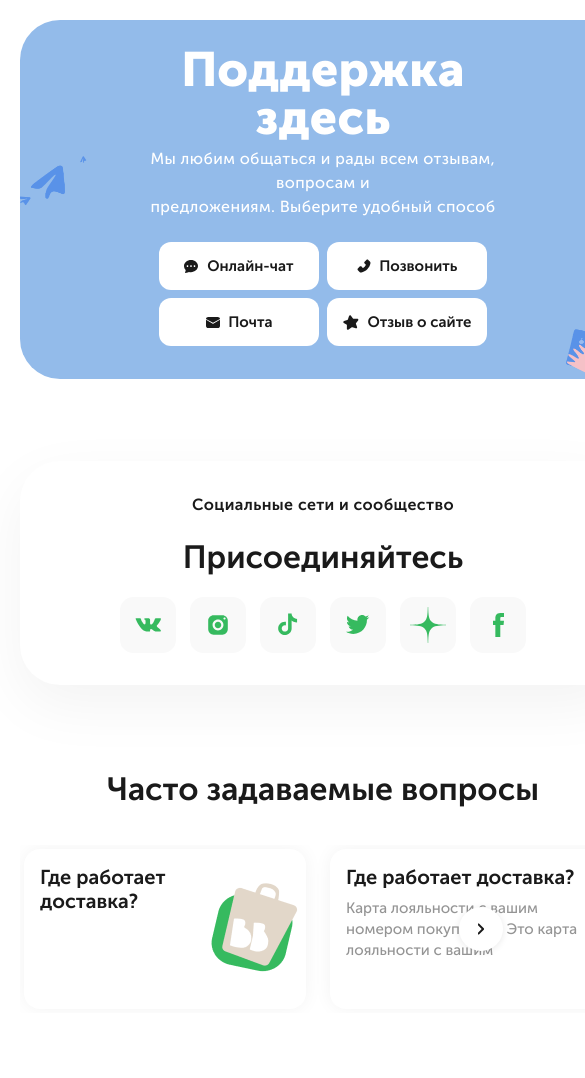
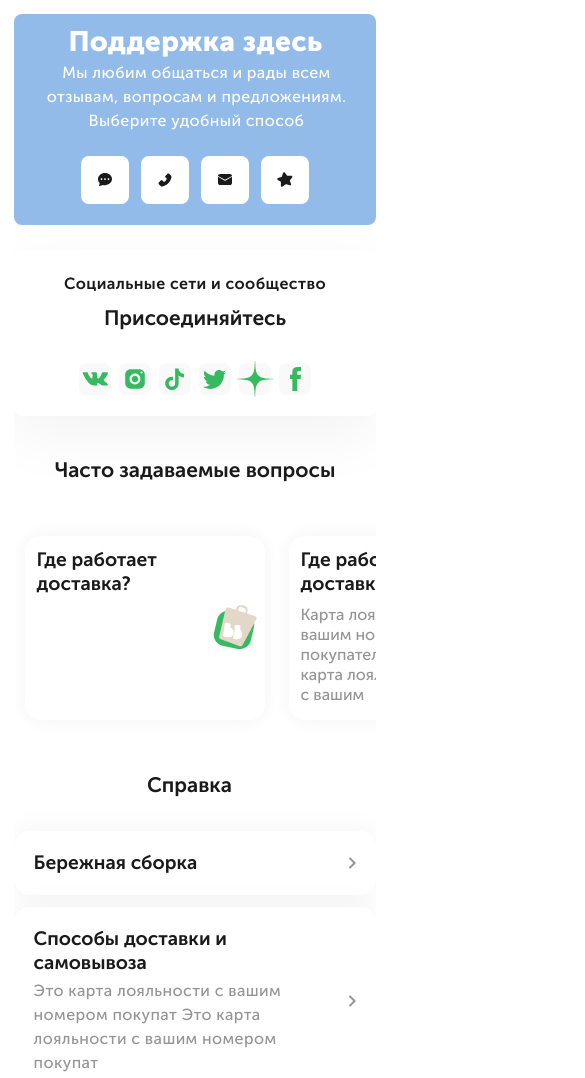
Before and after one commit to TasmanianCat/A-test-task-2, a plain HTML site: page index.html in a window 390 px wide. Shown: the top 1078 px of the page, 585 px wide, since content can reach past the window. Drawn offline with Linux system fonts and the light colour scheme.

Commit message:
Mobile version is ready

```diff
--- a/css/style.css
+++ b/css/style.css
@@ -88,6 +88,7 @@
   line-height: 72px;
   color: #ffffff;
   margin-bottom: 0.3rem;
+  margin-left: 1px;
 }
 
 .hero-subtitle {
@@ -95,6 +96,8 @@
   font-size: 17px;
   line-height: 23.8px;
   color: #ffffff;
+  max-width: 50ch;
+  margin-left: 3px;
 }
 
 .header-cta-buttons-wrapper {
@@ -190,7 +193,7 @@
 }
 
 .referral-materials-title {
-  margin-left: -0.5rem;
+  margin-left: -0.7rem;
 }
 
 .social-icons-wrapper {
@@ -379,6 +382,7 @@
 }
 
 .referral-materials-item-text {
+  width: 95%;
 }
 
 /*! Take it out to the Typography */
@@ -394,6 +398,8 @@
 .referral-materials-item-icon {
   display: flex;
   align-items: center;
+  justify-content: flex-end;
+  width: 5%;
 }
 /* Main end */
 
@@ -408,7 +414,6 @@
   }
   .body-sections-wrapper {
     padding: 0 0.5rem;
-    /* border: 1px solid red; */
   }
   .main-faq-container {
     margin: 5rem 0 2.5rem 0;
@@ -564,6 +569,9 @@
     line-height: 1.5;
     letter-spacing: 0.025rem;
   }
+  .hero-subtitle {
+    max-width: 100%;
+  }
   .referral-materials-paragraph {
     max-width: 70ch;
   }
@@ -581,18 +589,22 @@
   .main-socials-container {
     flex-direction: column;
     justify-content: center;
-    /* gap: 1rem; */
+    gap: 1rem;
     padding: 2rem;
   }
   /* Carousel */
   .faq-container-carousel {
-    max-width: 37.875rem;
+    max-width: 38rem;
+    padding: 0.6175rem;
   }
   .carousel-buttons-wrapper {
-    max-width: 46.5rem;
+    max-width: 46rem;
+  }
+  .carousel-btn-left {
+    margin-left: 0.65rem;
   }
   .carousel-btn-right {
-    margin-right: 0.725rem;
+    margin-right: 0.65rem;
   }
 }
 
@@ -604,27 +616,366 @@
   /* Typography */
   .hero-title {
     font-size: 3rem;
-    /* line-height: 1;
-    letter-spacing: 0.025rem; */
   }
   .socials-title,
   .faq-title,
   .referral-materials-title {
     font-size: 2rem;
   }
-  .hero-subtitle,
-  .socials-subtitle,
+}
+
+/* Screen width: 750px*/
+@media (max-width: 46.875em) {
+  .body-sections-wrapper {
+    overflow: hidden;
+  }
+  /* Typography */
+  .hero-title {
+    font-size: 2.65rem;
+  }
+  .faq-container-carousel {
+    max-width: 43rem;
+    padding: 0.2rem;
+    margin-right: 0;
+    margin-left: -0.2rem;
+    overflow: visible;
+  }
+  .carousel-buttons-wrapper,
+  .carousel-btn-left,
+  .carousel-btn-right {
+    display: none;
+  }
+}
+
+/* Screen width: 720px*/
+@media (max-width: 45em) {
+  .faq-container-carousel {
+    max-width: 40.5rem;
+  }
+}
+
+/* Screen width: 680px*/
+@media (max-width: 42.5em) {
+  .body-sections-wrapper {
+    overflow: hidden;
+  }
+  .faq-container-carousel {
+    max-width: 38.5rem;
+  }
+  .carousel-item {
+    width: 100%;
+    max-width: 16.5rem;
+  }
+  .referral-materials-item {
+    gap: 1rem;
+  }
   .referral-materials-paragraph {
-    /* font-size: 1rem;
+    max-width: 100%;
+  }
+}
+
+/* Screen width: 650px*/
+@media (max-width: 40.625em) {
+  .faq-container-carousel {
+    max-width: 36.5rem;
+  }
+}
+
+/* Screen width: 620px*/
+@media (max-width: 38.75em) {
+  .faq-container-carousel {
+    max-width: 34.5rem;
+  }
+  .carousel-item {
+    max-width: 16rem;
+  }
+}
+
+/* Width: 600px */
+@media (max-width: 37.5em) {
+  .body-container {
+    padding: 1rem;
+  }
+  .body-sections-wrapper {
+    gap: 0.5rem;
+  }
+  .header {
+    border-radius: 8px;
+  }
+  .header-image {
+    display: none;
+  }
+  .header-hero {
+    padding: 1.5rem;
+  }
+  .header-cta-buttons-wrapper {
+    flex-direction: row;
+    justify-content: center;
+    gap: 0.75rem;
+  }
+  .header-cta-buttons-1 {
+    justify-content: flex-end;
+    gap: 0.75rem;
+  }
+  .header-cta-buttons-2 {
+    justify-content: flex-start;
+    gap: 0.75rem;
+  }
+  .cta-button {
+    max-width: 3rem;
+    border-radius: 8px;
+  }
+  .cta-btn-text {
+    display: none;
+  }
+  .main-socials-container {
+    padding: 1.5rem;
+    border-radius: 8px;
+  }
+  .container-item-text {
+    padding-bottom: 1rem;
+  }
+  .container-item-text:first-child {
+    padding-bottom: 0.5rem;
+  }
+  /* Socials */
+  .social-icon {
+    max-width: 2.75rem;
+    max-height: 2.75rem;
+    border-radius: 8px;
+  }
+  .social-icons-wrapper {
+    gap: 0.75rem;
+  }
+  .main-faq-container {
+    margin: 2.5rem 0 0 0;
+  }
+  /*Typography */
+  .hero-title {
+    font-size: 2.5rem;
+  }
+  .socials-title,
+  .faq-title,
+  .referral-materials-title {
+    font-size: 1.75rem;
     line-height: 1.5;
-    letter-spacing: 0.025rem; */
+  }
+  .socials-title,
+  .faq-title {
+    text-align: center;
+  }
+  .faq-subtitle {
+    font-size: 1.2rem;
+    max-width: 100%;
+  }
+  .faq-paragraph {
+    font-size: 1rem;
+    line-height: 1.25;
+  }
+  .referral-materials-subtitle {
+    font-size: 1.2rem;
+  }
+  /*! Carousel */
+  .faq-container-carousel {
+    max-width: 32.5rem;
+  }
+  .carousel-item {
+    width: 100%;
+    min-height: 11.5rem;
+    min-width: 15rem;
+    gap: 0.5rem;
+  }
+  .carousel-item-text {
+    min-width: 70%;
+    max-width: 10rem;
+    padding: 0.75rem 0 0.75rem 0.75rem;
+  }
+  .carousel-item-image {
+    display: flex;
+    align-items: center;
+    justify-content: center;
+    min-width: 30%;
+    padding: 0;
+    margin: 0;
+  }
+  .carousel-item-image img {
+    width: 100%;
+    max-width: 3.5rem;
+    padding-right: 0.25rem;
+  }
+  .referral-materials-item {
+    padding: 1.25rem;
+  }
+}
+
+/* Width: 560px */
+@media (max-width: 35em) {
+  .faq-container-carousel {
+    max-width: 31rem;
+  }
+}
+
+/* Width: 530px */
+@media (max-width: 33.125em) {
+  /*Typography */
+  .hero-title {
+    font-size: 2.25rem;
+  }
+  .faq-container-carousel {
+    max-width: 29.125rem;
+  }
+}
+
+/* Width: 500px */
+@media (max-width: 31.25em) {
+  .faq-container-carousel {
+    max-width: 27.25rem;
+  }
+}
+
+/* Width: 470px */
+@media (max-width: 29.375em) {
+  .header-hero {
+    padding: 1.25rem;
+  }
+  /*Typography */
+  .hero-title {
+    font-size: 2rem;
+  }
+  .main-socials-container {
+    padding: 1.25rem;
+  }
+  .faq-container-carousel {
+    max-width: 25.375rem;
+  }
+}
+
+/* Width: 440px */
+@media (max-width: 27.5em) {
+  /*Typography */
+  .hero-title {
+    font-size: 1.75rem;
+  }
+  .socials-title,
+  .faq-title,
+  .referral-materials-title {
+    font-size: 1.3rem;
+    line-height: 1.3;
+    padding: 0 1.5rem;
+  }
+  .faq-container-carousel {
+    max-width: 23rem;
+  }
+}
+
+/* Width: 400px */
+@media (max-width: 25em) {
+  .body-container {
+    padding: 0.85rem;
+  }
+  .faq-container-carousel {
+    max-width: 21.5rem;
+  }
+  /* Socials */
+  .social-icon {
+    max-width: 2rem;
+    max-height: 2rem;
+  }
+  .social-icons-wrapper {
+    gap: 0.5rem;
+  }
+}
+
+/* Width: 370px */
+@media (max-width: 23.125em) {
+  .faq-container-carousel {
+    max-width: 19.625rem;
+  }
+}
+
+/* Width: 340px */
+@media (max-width: 21.25em) {
+  .faq-container-carousel {
+    max-width: 18.25rem;
+  }
+}
+
+/* Width: 320px */
+@media (max-width: 20em) {
+  .body-sections-wrapper {
+    gap: 0;
+  }
+  .header-hero {
+    padding: 1rem;
+  }
+  .header-cta-buttons-wrapper {
+    flex-direction: row;
+    justify-content: center;
+  }
+  .header-cta-buttons-1 {
+    justify-content: flex-end;
+  }
+  .header-cta-buttons-2 {
+    justify-content: flex-start;
+  }
+  .cta-button {
+    max-width: 3rem;
+  }
+  .cta-btn-text {
+    display: none;
+  }
+  .main-socials-container {
+    padding: 1rem;
+  }
+  .container-item-text {
+    padding-bottom: 0.5rem;
+  }
+  .container-item-text:first-child {
+    padding-bottom: 0;
+  }
+  .main-faq-container {
+    margin: 2rem 0 0 0;
+  }
+  .socials-title,
+  .faq-title {
+    text-align: center;
+  }
+  .faq-subtitle {
+    font-size: 1rem;
+  }
+  .faq-paragraph {
+    font-size: 0.875rem;
+  }
+  .referral-materials-subtitle {
+    font-size: 1rem;
   }
   /* Carousel */
+  .faq-container-carousel {
+    max-width: 17.75rem;
+    margin: 1rem 0 1rem 0.1rem;
+  }
   .carousel-item {
-    /* margin-left: 0.7rem;
-    margin-right: 0.5rem; */
+    width: 100%;
+    min-height: 10rem;
+    min-width: 15rem;
+    gap: 0.5rem;
   }
-  .carousel-btn-right {
-    /* margin-right: 0;
-  } */
+  .carousel-item-text {
+    min-width: 70%;
+    max-width: 10rem;
+    padding: 0.5rem 0 0.5rem 0.5rem;
+  }
+  .carousel-item-image {
+    display: flex;
+    align-items: center;
+    justify-content: center;
+    min-width: 30%;
+  }
+  .carousel-item-image img {
+    width: 100%;
+    max-width: 3.5rem;
+  }
+  .referral-materials-item {
+    padding: 1rem;
+  }
 }
--- a/index.html
+++ b/index.html
@@ -31,7 +31,7 @@
                 <h1 class="hero-title">Поддержка здесь</h1>
                 <!-- Subtitle -->
                 <p class="hero-subtitle">
-                  Мы любим общаться и рады всем отзывам, вопросам и<br />
+                  Мы любим общаться и рады всем отзывам, вопросам и
                   предложениям. Выберите удобный способ
                 </p>
               </div>
```
